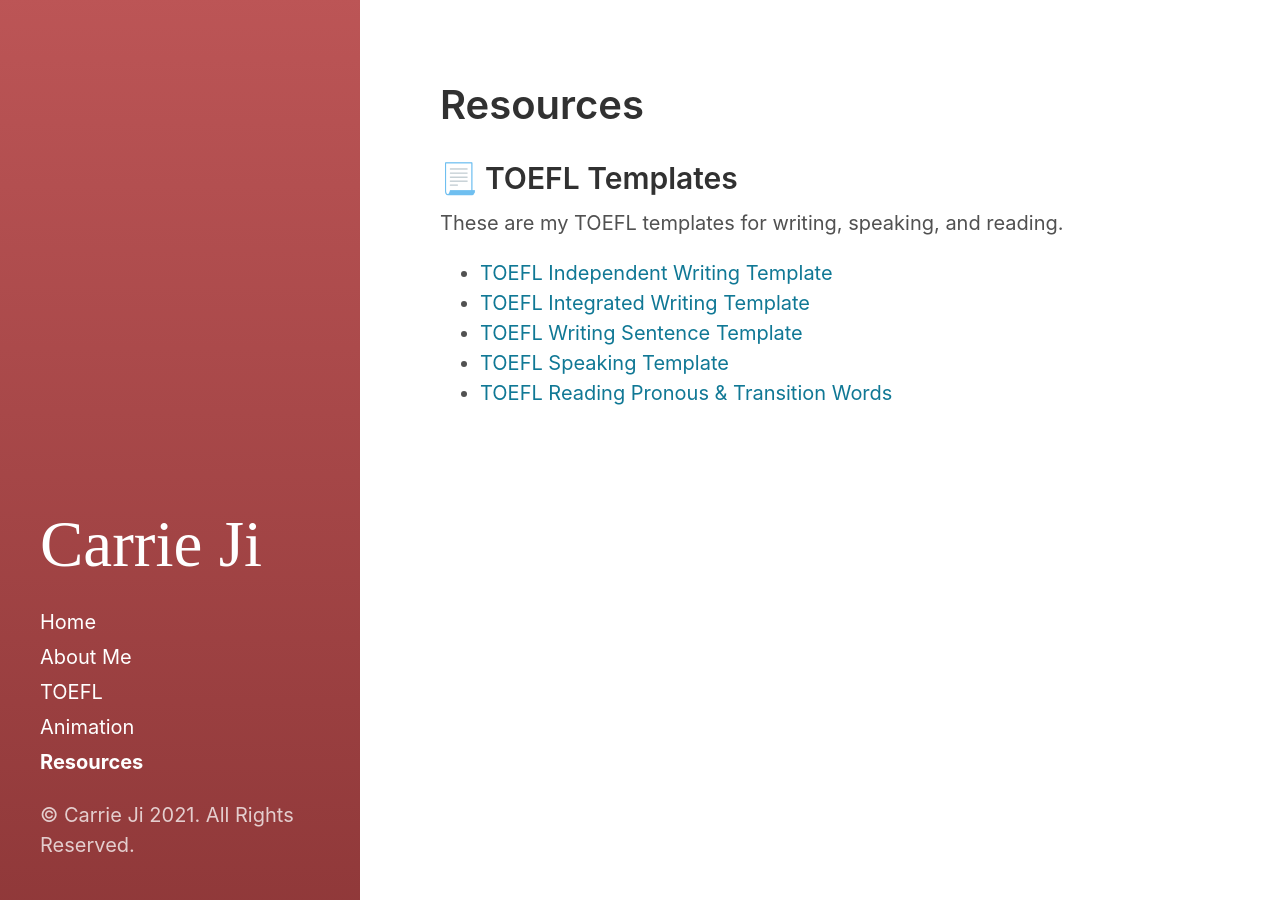
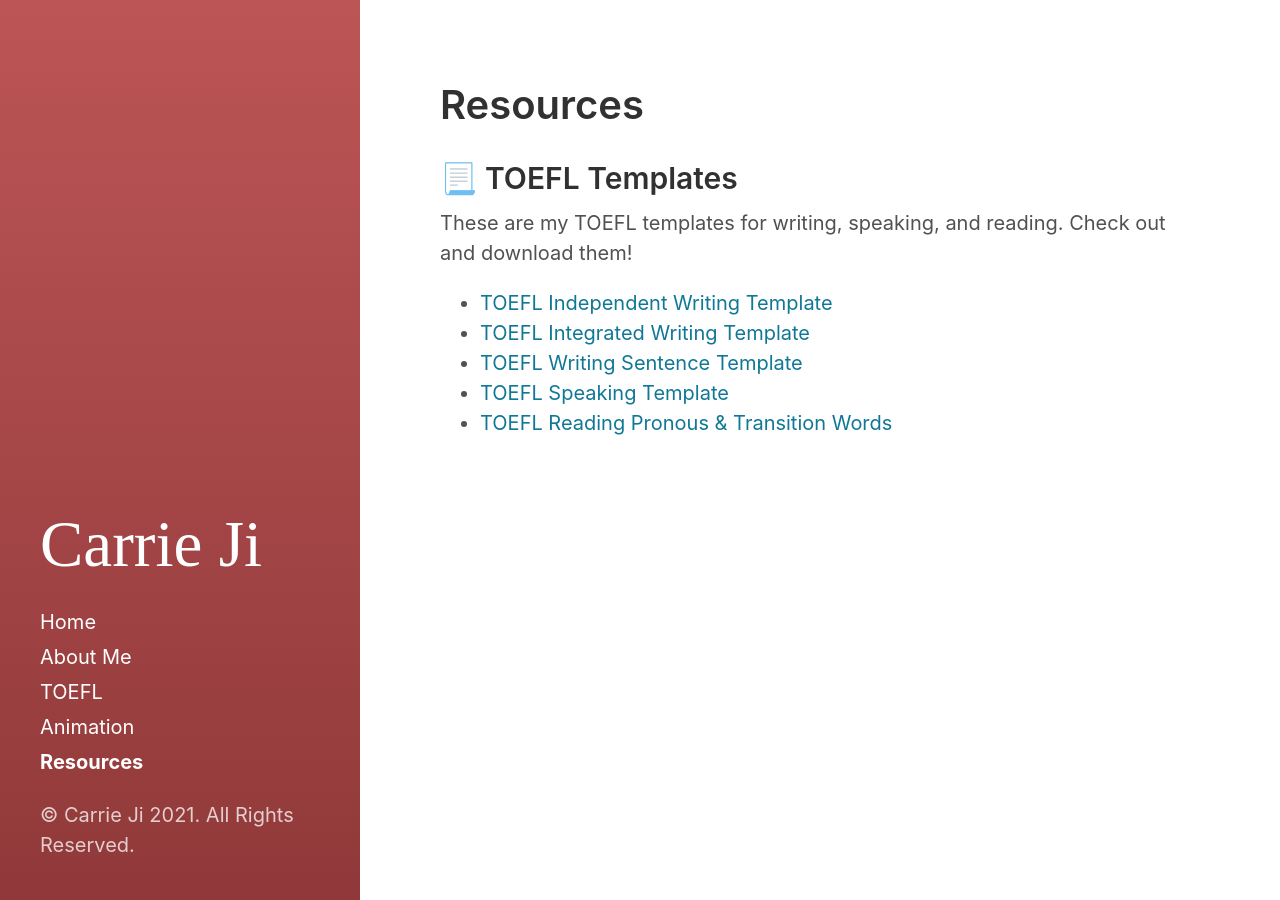
Before and after one commit to carrieji/carrieji.github.io, a Jekyll site: the page built from category/resources.md, in a window 1280 px wide. Built offline with Jekyll 4.4.1, drawn with Linux system fonts in a browser that asks for light colours.

Commit message:
Update resources.md

```diff
--- a/category/resources.md
+++ b/category/resources.md
@@ -5,7 +5,7 @@
 
 ## 📃 TOEFL Templates
 
-These are my TOEFL templates for writing, speaking, and reading.
+These are my TOEFL templates for writing, speaking, and reading. Check out and download them!
 
 - [TOEFL Independent Writing Template](/handouts/CarrieJi_TOEFL_Independent_Writing_Template..pdf)
 - [TOEFL Integrated Writing Template](/handouts/CarrieJi_TOEFL_Integrated_Writing_Template.pdf)
```
